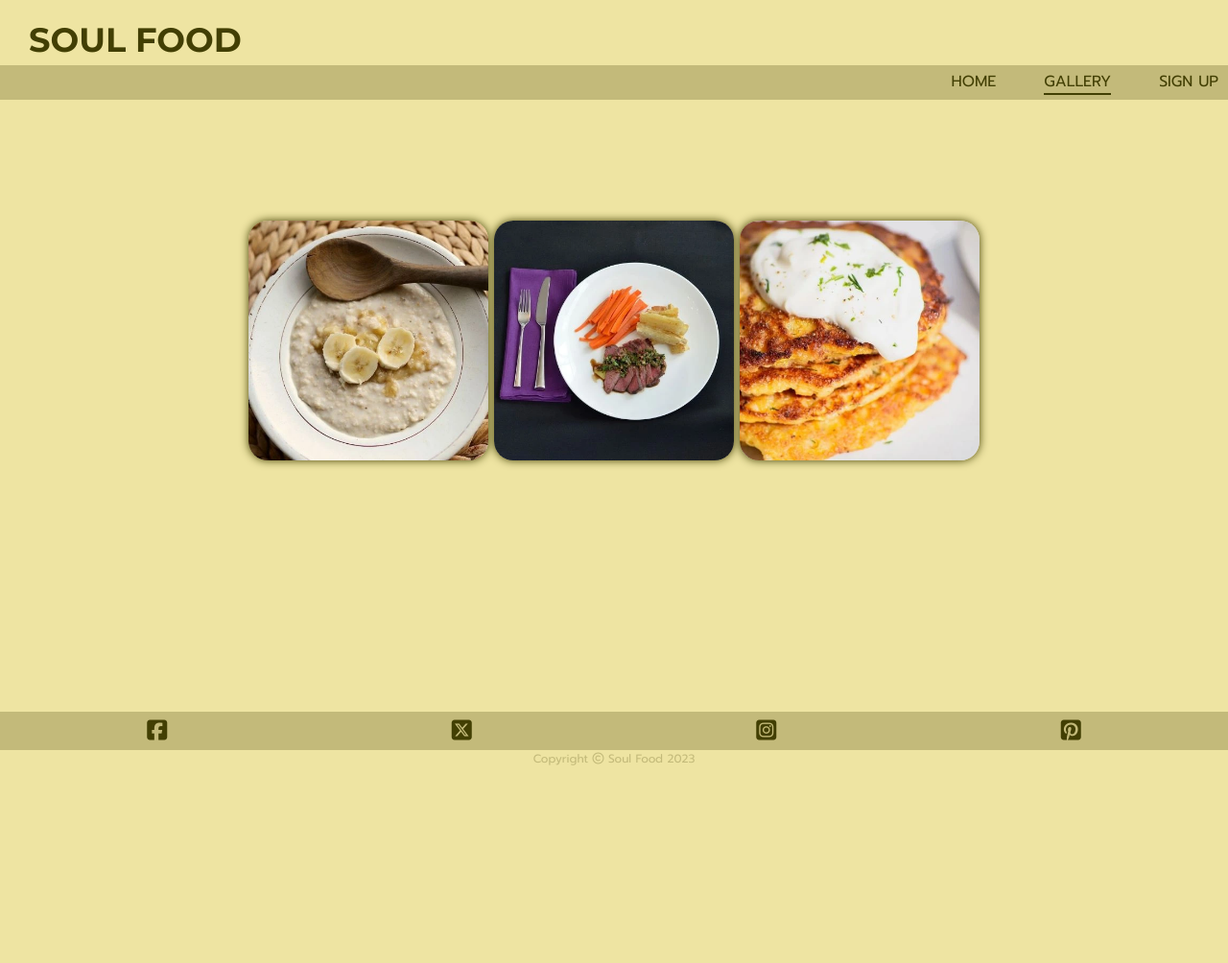
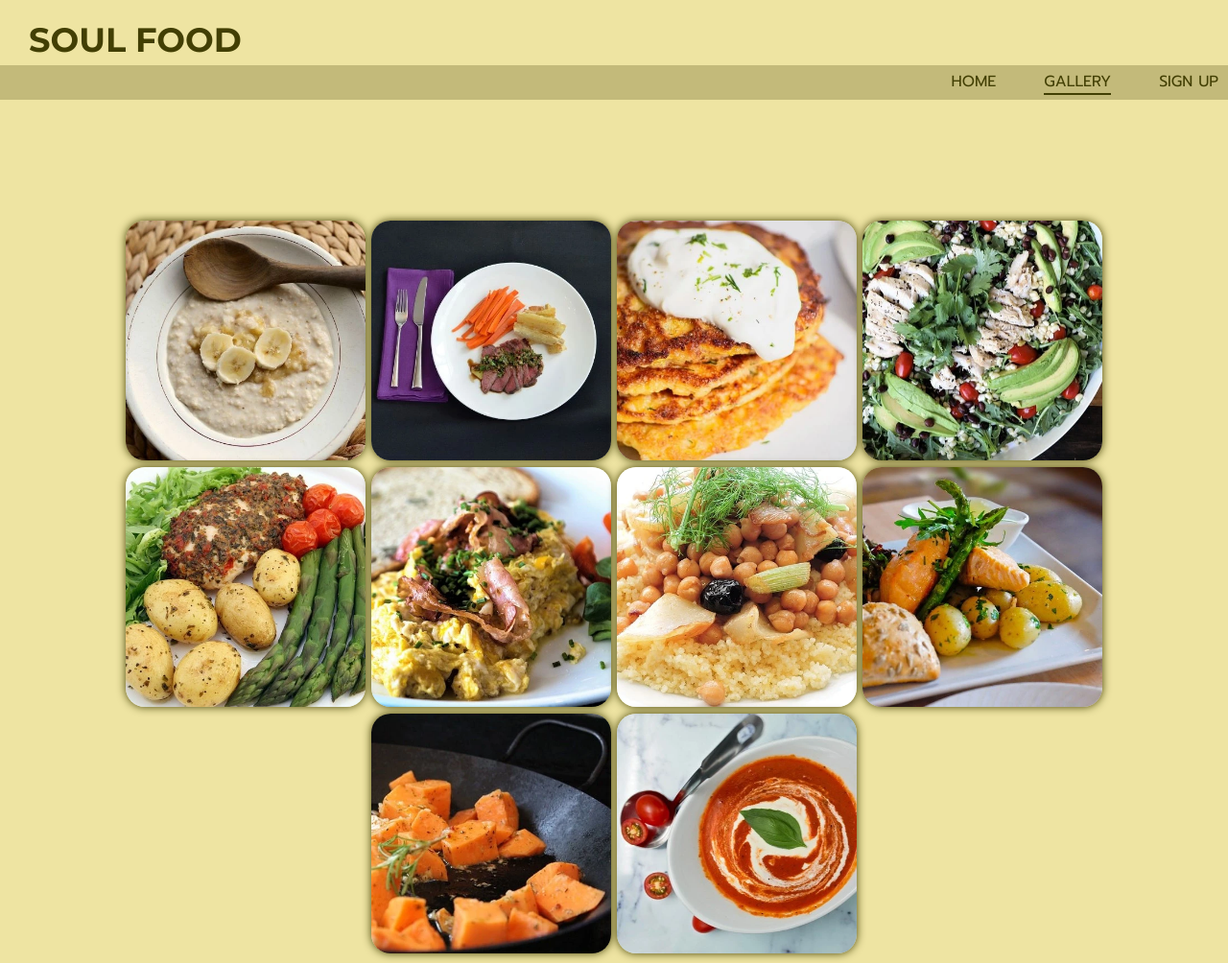
Before and after one commit to JanCimWay/soul-food, a plain HTML site: page gallery.html in a window 1280 px wide. Shown: the top 1004 px of the page at 96% size. Before the commit the page ends 800 px from the top, so only its background shows below. Drawn offline with Linux system fonts and the light colour scheme.

Commit message:
images added to gallery

```diff
--- a/gallery.html
+++ b/gallery.html
@@ -35,9 +35,16 @@
         <section id="gallery">
             <h2 class="hidden-header">Gallery</h2>
             <div id="menu-pics">
-                <a href=""><img src="assets/images/menu-pics/oatmeal.webp" alt="Oatmeal with banannas"></a>
+                <a href=""><img src="assets/images/menu-pics/oatmeal.webp" alt="Caramelized banana oatmeal"></a>
                 <a href=""><img src="assets/images/menu-pics/steak.webp" alt="Steak with carrots"></a>
                 <a href="recipe-pancake.html"><img src="assets/images/menu-pics/zc-pancakes.webp" alt="Zuccini panckakes"></a>
+                <a href=""><img src="assets/images/menu-pics/cesars-salad.webp" alt="Ceasar salad"></a>
+                <a href=""><img src="assets/images/menu-pics/chicken-veg.webp" alt="Creamy pesto chicken"></a>
+                <a href=""><img src="assets/images/menu-pics/omlete.webp" alt="Omelette with ham and cheese"></a>
+                <a href=""><img src="assets/images/menu-pics/quinoe-checkpeas.webp" alt="Quinoa salad with cheekpeas"></a>
+                <a href=""><img src="assets/images/menu-pics/salamon-veg.webp" alt="Salmon with roasted vegetables"></a>
+                <a href=""><img src="assets/images/menu-pics/sweet-potatoes.webp" alt="Roasted sweet potato with feta cheese"></a>
+                <a href=""><img src="assets/images/menu-pics/tomato-soup.webp" alt="Roasted tomato soup"></a>
             </div>
         </section>
     </main>
```
